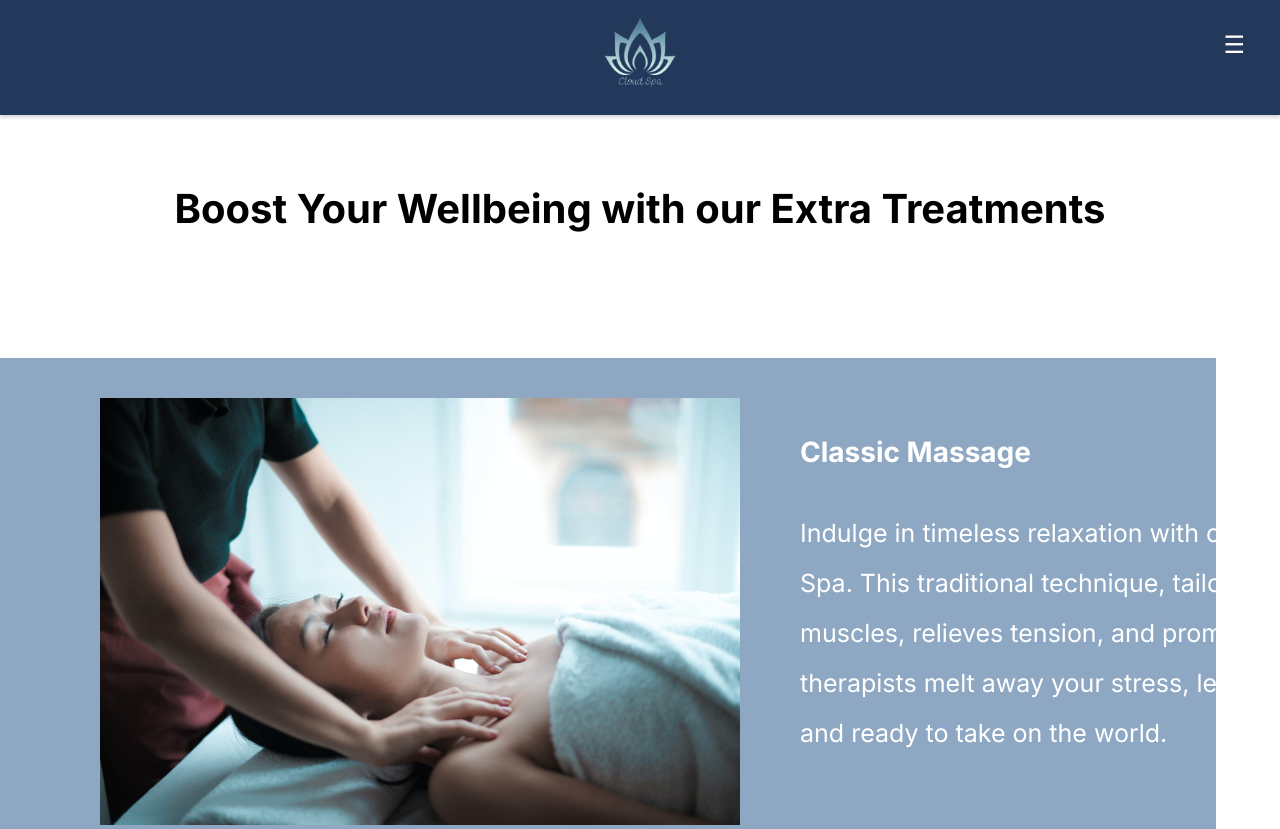
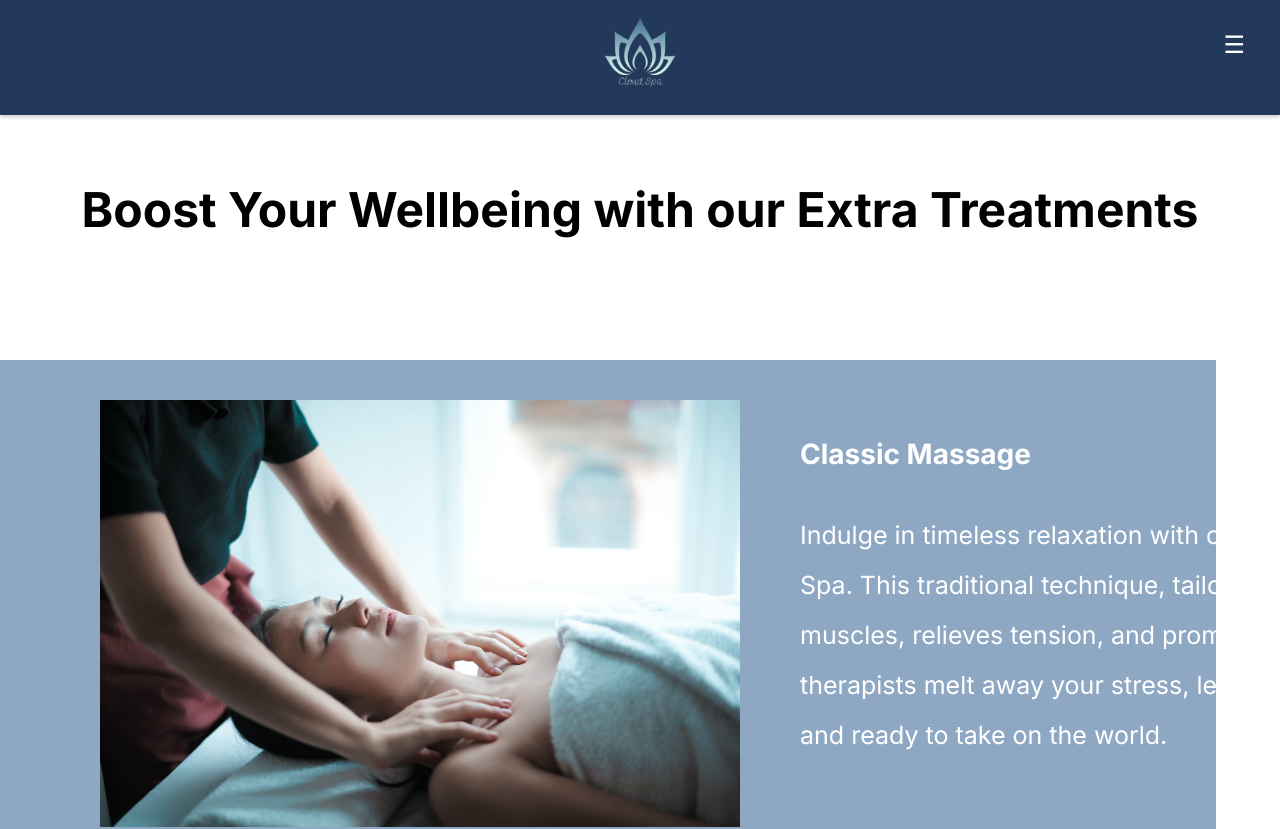
Before and after one commit to Hussein-Ali-Shamarti/Cloud-Spa-React, a React (Create React App) app: page /Treatments in a window 1280 px wide. Shown: the top 829 px of the page. Built offline with nearby package versions, Linux system fonts and the light colour scheme; no server answers; the database is empty.

Commit message:
small fixes for treatments title

```diff
--- a/src/styles/ExtraTreatments/TitleExtraTreatmentsPage.css
+++ b/src/styles/ExtraTreatments/TitleExtraTreatmentsPage.css
@@ -13,7 +13,7 @@ body {
     top: 180px;
     text-align: center;
     font-weight: normal;
-    font-size: 20px;
-    line-height: 58px;
+    font-size: 24px;
+    line-height: 60px;
     color: #000000;
 }
```
